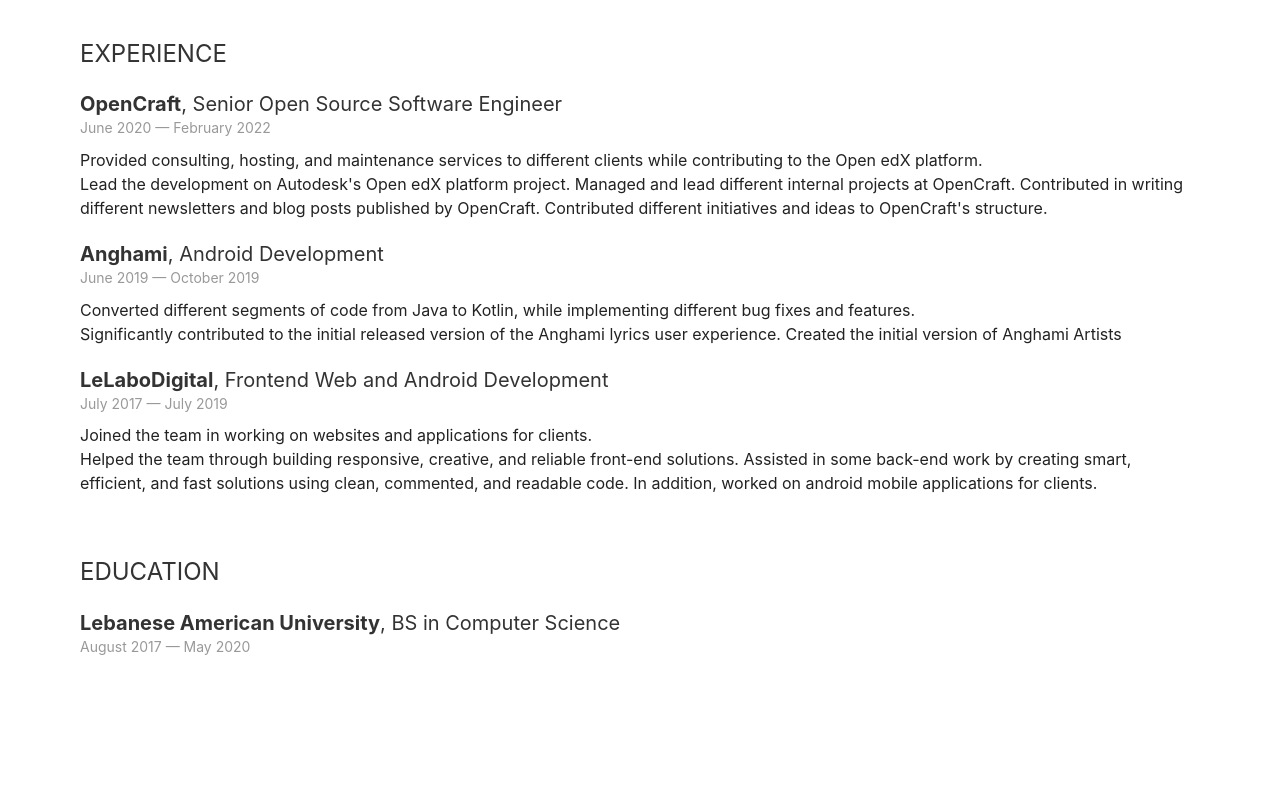
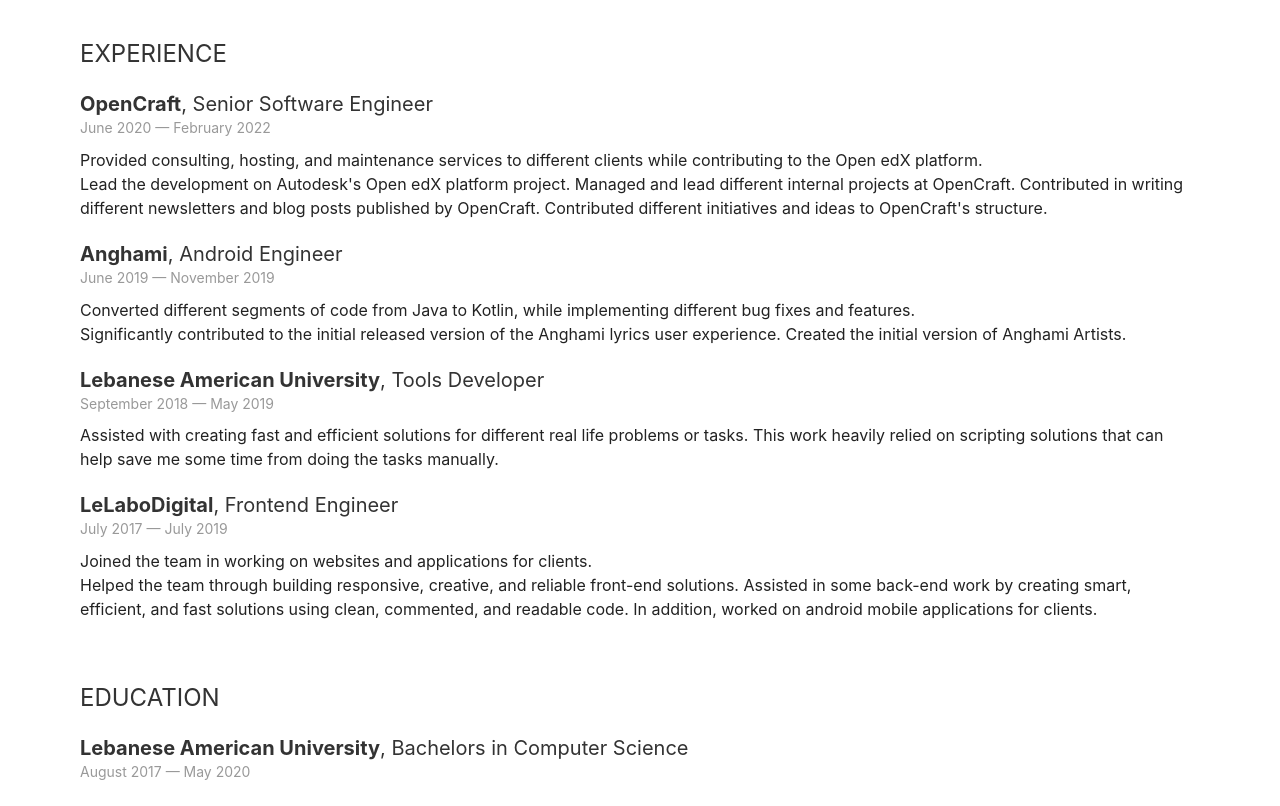
Before and after one commit to nizarmah/resume, a plain HTML site: page index.html in a window 1280 px wide. Shown: the part 711-1517 px from the top of the page. Before the commit the page ends 1391 px from the top, so only its background shows below. Drawn offline with nearby package versions, Linux system fonts and the light colour scheme.

Commit message:
Refines the resume to be more aligned with LinkedIn

```diff
--- a/index.html
+++ b/index.html
@@ -209,7 +209,7 @@
 					<ul class="uk-list">
 						<li>
 							<div>
-								<span class="uk-h4 uk-text-emphasis"><strong>OpenCraft</strong>, Senior Open Source Software Engineer</span>
+								<span class="uk-h4 uk-text-emphasis"><strong>OpenCraft</strong>, Senior Software Engineer</span>
 								<br />
 								<span class="uk-h6 uk-text-muted">June 2020 — February 2022</span>
 
@@ -218,16 +218,25 @@
 						</li>
 						<li>
 							<div>
-								<span class="uk-h4 uk-text-emphasis"><strong>Anghami</strong>, Android Development</span>
+								<span class="uk-h4 uk-text-emphasis"><strong>Anghami</strong>, Android Engineer</span>
 								<br />
-								<span class="uk-h6 uk-text-muted">June 2019 — October 2019</span>
+								<span class="uk-h6 uk-text-muted">June 2019 — November 2019</span>
 
-								<p class="uk-margin-small-top uk-text-secondary">Converted different segments of code from Java to Kotlin, while implementing different bug fixes and features.<br>Significantly contributed to the initial released version of the Anghami lyrics user experience. Created the initial version of Anghami Artists</p>
+								<p class="uk-margin-small-top uk-text-secondary">Converted different segments of code from Java to Kotlin, while implementing different bug fixes and features.<br>Significantly contributed to the initial released version of the Anghami lyrics user experience. Created the initial version of Anghami Artists.</p>
 							</div>
 						</li>
 						<li>
 							<div>
-								<span class="uk-h4 uk-text-emphasis"><strong>LeLaboDigital</strong>, Frontend Web and Android Development</span>
+								<span class="uk-h4 uk-text-emphasis"><strong>Lebanese American University</strong>, Tools Developer</span>
+								<br />
+								<span class="uk-h6 uk-text-muted">September 2018 — May 2019</span>
+
+								<p class="uk-margin-small-top uk-text-secondary">Assisted with creating fast and efficient solutions for different real life problems or tasks. This work heavily relied on scripting solutions that can help save me some time from doing the tasks manually.</p>
+							</div>
+						</li>
+						<li>
+							<div>
+								<span class="uk-h4 uk-text-emphasis"><strong>LeLaboDigital</strong>, Frontend Engineer</span>
 								<br />
 								<span class="uk-h6 uk-text-muted">July 2017 — July 2019</span>
 
@@ -244,7 +253,7 @@
 					<ul class="uk-list">
 						<li>
 							<div>
-								<span class="uk-h4 uk-text-emphasis"><strong>Lebanese American University</strong>, BS in Computer Science</span>
+								<span class="uk-h4 uk-text-emphasis"><strong>Lebanese American University</strong>, Bachelors in Computer Science</span>
 								<br />
 								<span class="uk-h6 uk-text-muted">August 2017 — May 2020</span>
 							</div>
```
